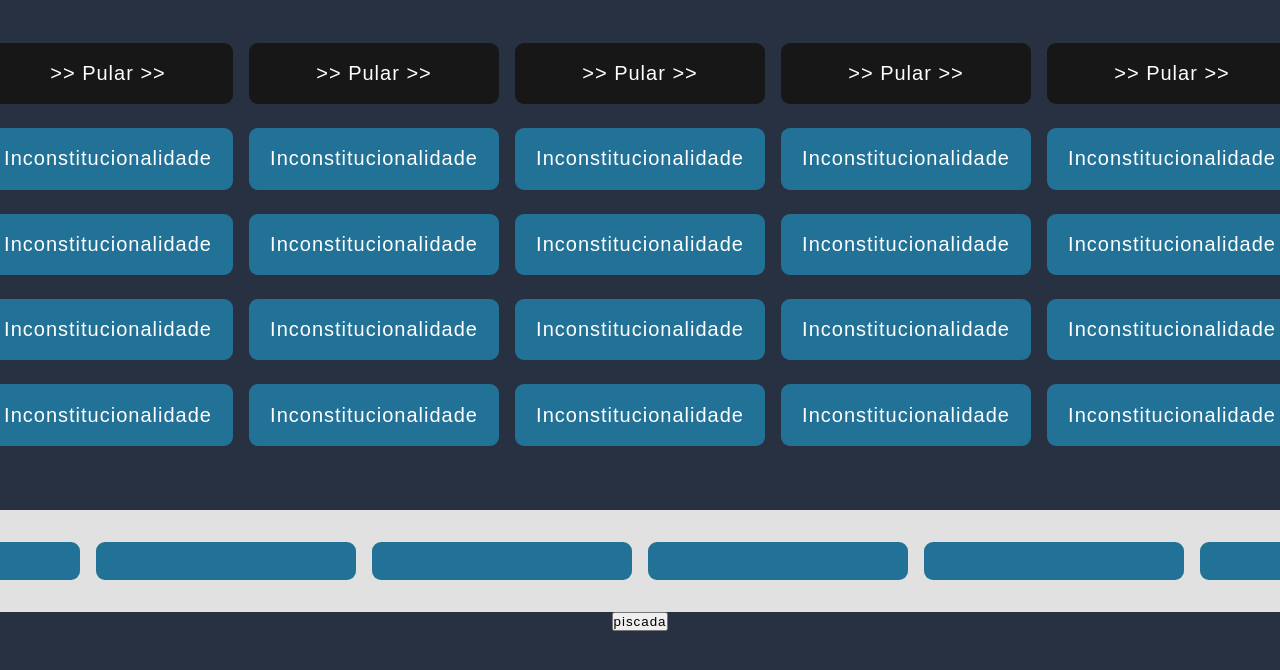
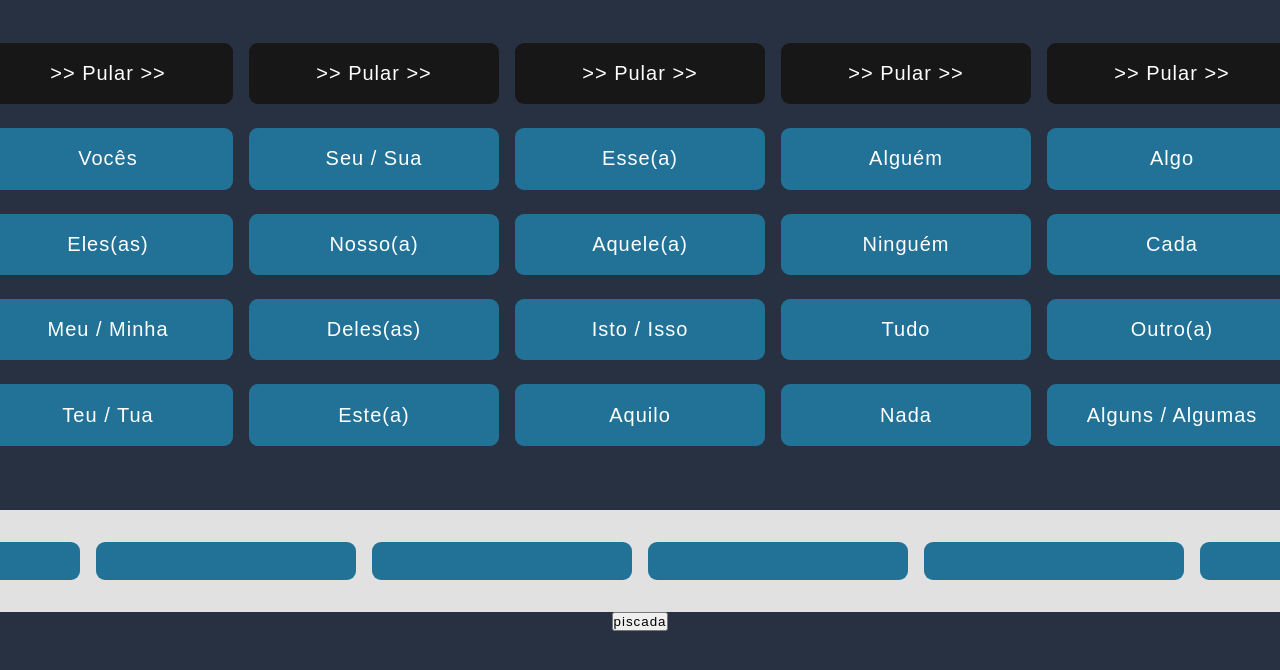
Before and after one commit to SHC-2k25/AppSHC, a plain HTML site: page pronome.html in a window 1280 px wide. Shown: the part 122-792 px from the top of the page. Drawn offline with Linux system fonts and the light colour scheme.

Commit message:
pronomes, instaurados com sucesso

```diff
--- a/pronome.html
+++ b/pronome.html
@@ -238,16 +238,16 @@
                         <p>>> Pular >></p>
                     </div>
                     <div class="palavra" id="p2">
-                        <p>Inconstitucionalidade</p>
+                        <p>Eu</p>
                     </div>
                     <div class="palavra" id="p3">
-                        <p>Inconstitucionalidade</p>
+                        <p>Você</p>
                     </div>
                     <div class="palavra" id="p4">
-                        <p>Inconstitucionalidade</p>
+                        <p>Ele(a)</p>
                     </div>
                     <div class="palavra" id="p5">
-                        <p>Inconstitucionalidade</p>
+                        <p>Nós</p>
                     </div>
                 </div>
                 <div class="container2">
@@ -255,16 +255,16 @@
                         <p>>> Pular >></p>
                     </div>
                     <div class="palavra" id="p7">
-                        <p>Inconstitucionalidade</p>
+                        <p>Vocês</p>
                     </div>
                     <div class="palavra" id="p8">
-                        <p>Inconstitucionalidade</p>
+                        <p>Eles(as)</p>
                     </div>
                     <div class="palavra" id="p9">
-                        <p>Inconstitucionalidade</p>
+                        <p>Meu / Minha</p>
                     </div>
                     <div class="palavra" id="p10">
-                        <p>Inconstitucionalidade</p>
+                        <p>Teu / Tua</p>
                     </div>
                 </div>
                 <div class="container2">
@@ -272,16 +272,16 @@
                         <p>>> Pular >></p>
                     </div>
                     <div class="palavra" id="p12">
-                        <p>Inconstitucionalidade</p>
+                        <p>Seu / Sua</p>
                     </div>
                     <div class="palavra" id="p13">
-                        <p>Inconstitucionalidade</p>
+                        <p>Nosso(a)</p>
                     </div>
                     <div class="palavra" id="p14">
-                        <p>Inconstitucionalidade</p>
+                        <p>Deles(as)</p>
                     </div>
                     <div class="palavra" id="p15">
-                        <p>Inconstitucionalidade</p>
+                        <p>Este(a)</p>
                     </div>
                 </div>
                 <div class="container2">
@@ -289,16 +289,16 @@
                         <p>>> Pular >></p>
                     </div>
                     <div class="palavra" id="p17">
-                        <p>Inconstitucionalidade</p>
+                        <p>Esse(a)</p>
                     </div>
                     <div class="palavra" id="p18">
-                        <p>Inconstitucionalidade</p>
+                        <p>Aquele(a)</p>
                     </div>
                     <div class="palavra" id="p19">
-                        <p>Inconstitucionalidade</p>
+                        <p>Isto / Isso</p>
                     </div>
                     <div class="palavra" id="p20">
-                        <p>Inconstitucionalidade</p>
+                        <p>Aquilo</p>
                     </div>
                 </div>
                 <div class="container2">
@@ -306,16 +306,16 @@
                         <p>>> Pular >></p>
                     </div>
                     <div class="palavra" id="p22">
-                        <p>Inconstitucionalidade</p>
+                        <p>Alguém</p>
                     </div>
                     <div class="palavra" id="p23">
-                        <p>Inconstitucionalidade</p>
+                        <p>Ninguém</p>
                     </div>
                     <div class="palavra" id="p24">
-                        <p>Inconstitucionalidade</p>
+                        <p>Tudo</p>
                     </div>
                     <div class="palavra" id="p25">
-                        <p>Inconstitucionalidade</p>
+                        <p>Nada</p>
                     </div>
                 </div>
                 <div class="container2">
@@ -323,33 +323,33 @@
                         <p>>> Pular >></p>
                     </div>
                     <div class="palavra" id="p28">
-                        <p>Inconstitucionalidade</p>
+                        <p>Algo</p>
                     </div>
                     <div class="palavra" id="p29">
-                        <p>Inconstitucionalidade</p>
+                        <p>Cada</p>
                     </div>
                     <div class="palavra" id="p30">
-                        <p>Inconstitucionalidade</p>
+                        <p>Outro(a)</p>
                     </div>
                     <div class="palavra" id="p31">
-                        <p>Inconstitucionalidade</p>
+                        <p>Alguns / Algumas</p>
                     </div>
                 </div>
                 <div class="container2">
                     <div class="palavra" id="p32">
-                        <p>Inconstitucionalidade</p>
+                        <p>Quem</p>
                     </div>
                     <div class="palavra" id="p33">
-                        <p>Inconstitucionalidade</p>
+                        <p>Que / O que</p>
                     </div>
                     <div class="palavra" id="p34">
-                        <p>Inconstitucionalidade</p>
+                        <p>Qual</p>
                     </div>
                     <div class="palavra" id="p35">
-                        <p>Inconstitucionalidade</p>
+                        <p>Onde</p>
                     </div>
                     <div class="palavra" id="p36">
-                        <p>Inconstitucionalidade</p>
+                        <p>Todo o mundo</p>
                     </div>
                 </div>
             </div>
```
